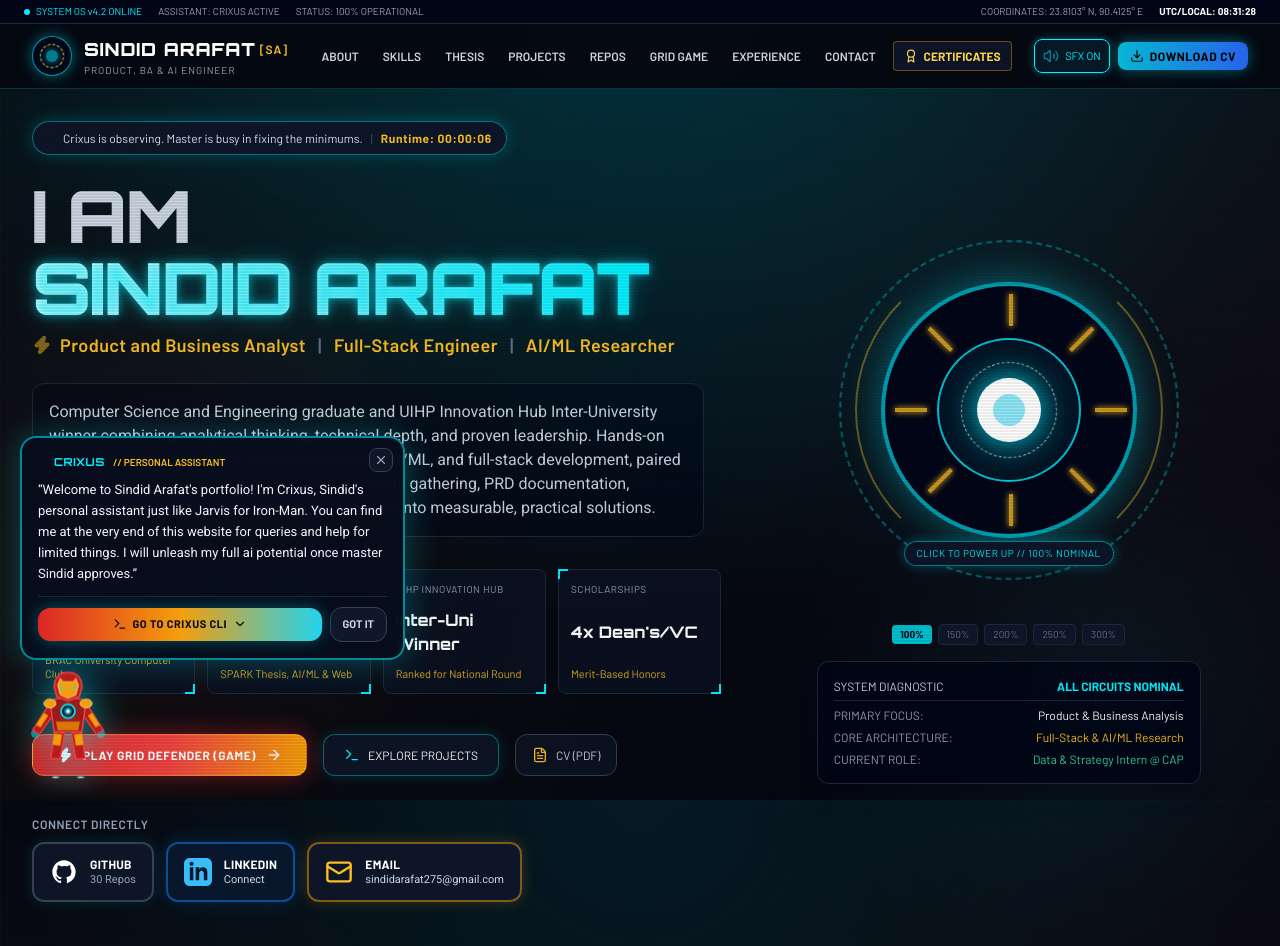
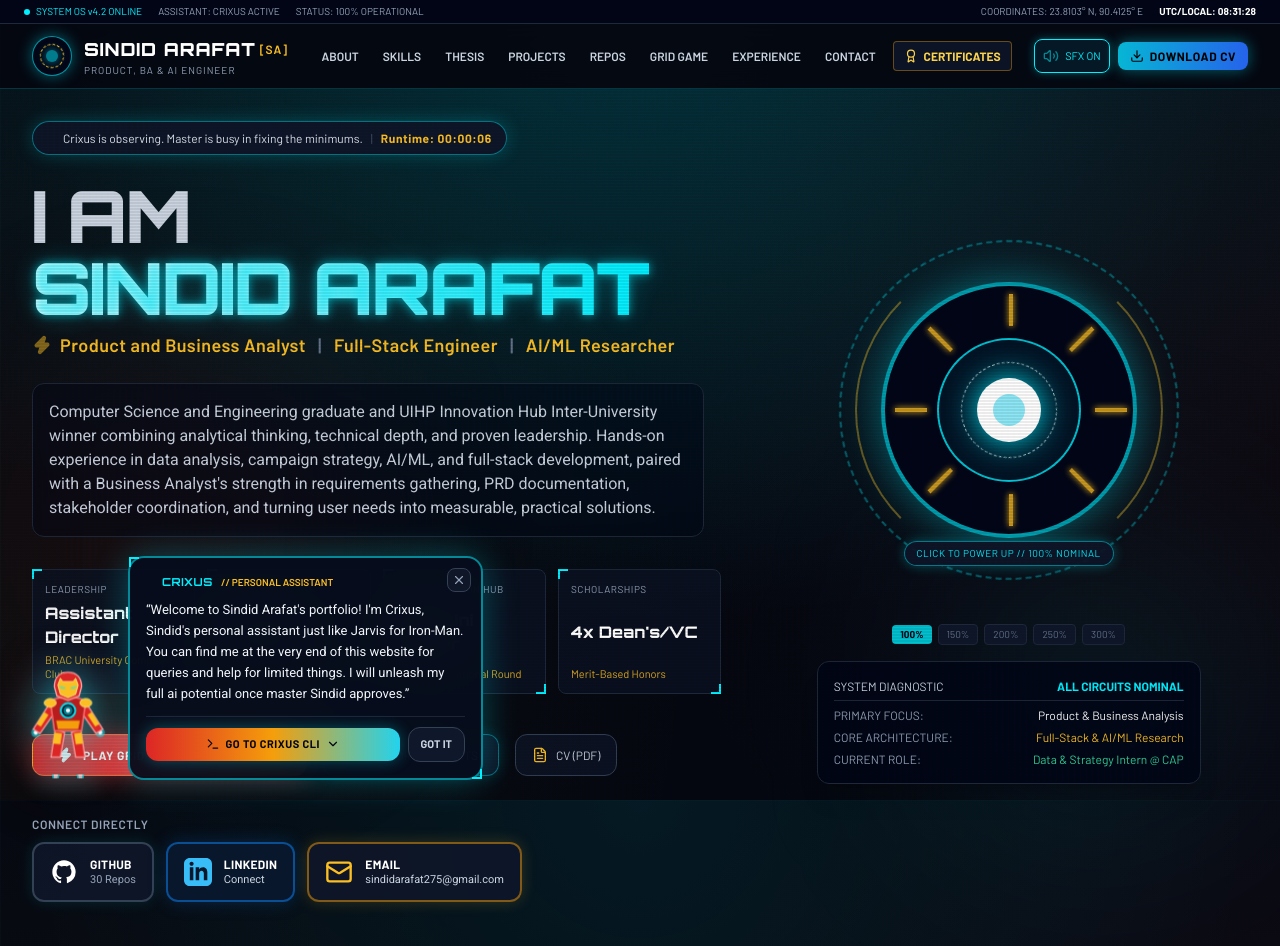
Before and after one commit to sindidarafat/portfolio_sa, a React (Vite) app: page / in a window 1280 px wide. Shown: the top 946 px of the page. Built offline with nearby package versions, Linux system fonts and the light colour scheme.

Commit message:
fix: ensure Iron-Man Crixus flies in visibly on every fresh visit and use zero-shake word fade reveal

```diff
--- a/src/App.tsx
+++ b/src/App.tsx
@@ -22,7 +22,7 @@ export function App() {
 
   const [welcomeOpen, setWelcomeOpen] = useState<boolean>(() => {
     if (typeof window === 'undefined') return false;
-    return !localStorage.getItem('crixus_welcomed_v2');
+    return !sessionStorage.getItem('crixus_welcomed_session');
   });
 
   // Sync browser back/forward navigation
@@ -64,28 +64,29 @@ export function App() {
   }, []);
 
   const dismissWelcome = () => {
-    localStorage.setItem('crixus_welcomed_v2', 'true');
+    sessionStorage.setItem('crixus_welcomed_session', 'true');
     setWelcomeOpen(false);
   };
 
   const handleJumpToCrixus = () => {
-    localStorage.setItem('crixus_welcomed_v2', 'true');
+    sessionStorage.setItem('crixus_welcomed_session', 'true');
     setWelcomeOpen(false);
     navigateTo('home', '#crixus-terminal');
   };
 
   return (
-    <div className="relative min-h-screen text-slate-100 flex flex-col font-sans selection:bg-arc selection:text-black overflow-x-hidden">
-      {/* Sci-fi Scanline Overlay */}
-      <div className="fixed inset-0 scanlines pointer-events-none z-40 opacity-30" />
-
-      {/* Compact Bottom-Left Flying Iron-Man Crixus Assistant */}
+    <>
+      {/* Compact Bottom-Left Flying Iron-Man Crixus Assistant (outside overflow-x-hidden so full flight path is never clipped!) */}
       <CrixusWelcomeModal
         isOpen={welcomeOpen}
         onClose={dismissWelcome}
         onJumpToCrixus={handleJumpToCrixus}
         onReopen={() => setWelcomeOpen(true)}
       />
+
+      <div className="relative min-h-screen text-slate-100 flex flex-col font-sans selection:bg-arc selection:text-black overflow-x-hidden">
+        {/* Sci-fi Scanline Overlay */}
+        <div className="fixed inset-0 scanlines pointer-events-none z-40 opacity-30" />
 
         {/* Navigation HUD */}
         <Navbar currentPage={currentPage} onNavigate={navigateTo} />
@@ -114,6 +115,7 @@ export function App() {
         {/* Footer */}
         <Footer />
       </div>
+    </>
   );
 }
 
--- a/src/components/CrixusWelcomeModal.tsx
+++ b/src/components/CrixusWelcomeModal.tsx
@@ -1,4 +1,4 @@
-import React, { useEffect, useState } from 'react';
+import React, { useEffect, useState, useMemo } from 'react';
 import { Terminal, X, Sparkles, ChevronDown } from 'lucide-react';
 import { sound } from '../utils/audio';
 
@@ -9,28 +9,29 @@ interface CrixusWelcomeModalProps {
   onReopen?: () => void;
 }
 
+const FULL_GREETING =
+  "Welcome to Sindid Arafat's portfolio! I'm Crixus, Sindid's personal assistant just like Jarvis for Iron-Man. You can find me at the very end of this website for queries and help for limited things. I will unleash my full ai potential once master Sindid approves.";
+
 export const CrixusWelcomeModal: React.FC<CrixusWelcomeModalProps> = ({
   isOpen,
   onClose,
   onJumpToCrixus,
   onReopen,
 }) => {
-  const fullGreeting =
-    "Welcome to Sindid Arafat's portfolio! I'm Crixus, Sindid's personal assistant just like Jarvis for Iron-Man. You can find me at the very end of this website for queries and help for limited things. I will unleash my full ai potential once master Sindid approves.";
+  const words = useMemo(() => FULL_GREETING.split(' '), []);
+  const [landed, setLanded] = useState(false);
+  const [visibleWords, setVisibleWords] = useState(0);
 
-  const [landed, setLanded] = useState(false);
-  const [charIndex, setCharIndex] = useState(0);
-
-  // Trigger fly-in landing sequence whenever opened
+  // Trigger Iron-Man fly-in landing sequence whenever opened
   useEffect(() => {
     if (!isOpen) {
       setLanded(false);
-      setCharIndex(0);
+      setVisibleWords(0);
       return;
     }
 
     setLanded(false);
-    setCharIndex(0);
+    setVisibleWords(0);
 
     const landTimer = setTimeout(() => {
       setLanded(true);
@@ -40,25 +41,25 @@ export const CrixusWelcomeModal: React.FC<CrixusWelcomeModalProps> = ({
     return () => clearTimeout(landTimer);
   }, [isOpen]);
 
-  // Silky smooth requestAnimationFrame reveal with zero layout shift / zero line-wrap jitter
+  // Buttery-smooth word-by-word opacity reveal — 0px layout shift, 0 shake!
   useEffect(() => {
     if (!isOpen || !landed) return;
     let rafId = 0;
     const startTime = performance.now();
-    const charsPerSecond = 65;
+    const wordsPerSecond = 11;
 
     const tick = (now: number) => {
       const elapsedSec = (now - startTime) / 1000;
-      const nextIndex = Math.min(fullGreeting.length, Math.floor(elapsedSec * charsPerSecond));
-      setCharIndex(nextIndex);
-      if (nextIndex < fullGreeting.length) {
+      const nextCount = Math.min(words.length, Math.floor(elapsedSec * wordsPerSecond) + 1);
+      setVisibleWords(nextCount);
+      if (nextCount < words.length) {
         rafId = requestAnimationFrame(tick);
       }
     };
 
     rafId = requestAnimationFrame(tick);
     return () => cancelAnimationFrame(rafId);
-  }, [isOpen, landed, fullGreeting.length]);
+  }, [isOpen, landed, words.length]);
 
   // Minimized floating Iron-Man dock button in bottom-left when closed
   if (!isOpen) {
@@ -71,9 +72,15 @@ export const CrixusWelcomeModal: React.FC<CrixusWelcomeModalProps> = ({
         }}
         title="Summon Crixus Assistant"
         aria-label="Summon Crixus Assistant"
-        className="fixed bottom-4 left-4 z-[85] group flex items-center gap-2 px-3 py-2 rounded-full bg-[#090f1f]/95 hover:bg-slate-900 border border-arc/50 hover:border-amber-400 shadow-[0_0_20px_rgba(0,240,255,0.3)] transition-all transform hover:scale-105"
+        className="fixed bottom-4 left-4 z-[90] group flex items-center gap-2 px-3 py-2 rounded-full bg-[#090f1f]/95 hover:bg-slate-900 border-2 border-arc/55 hover:border-amber-400 shadow-[0_0_22px_rgba(0,240,255,0.35)] transition-all transform hover:scale-105"
       >
-        <span className="w-2 h-2 rounded-full bg-arc animate-ping" />
+        {/* Mini Iron-Man Helmet Emblem */}
+        <svg viewBox="0 0 40 40" className="w-6 h-6 shrink-0" fill="none">
+          <path d="M20 4C12 4 8 10 8 18L10 28L20 35L30 28L32 18C32 10 28 4 20 4Z" fill="#B91C1C" stroke="#EF4444" strokeWidth="1.5" />
+          <path d="M13 10L15 13H25L27 10L29 17L27 26L20 31L13 26L11 17L13 10Z" fill="#F59E0B" />
+          <polygon points="12,18 18,19.5 17,22 13,21" fill="#00F0FF" />
+          <polygon points="28,18 22,19.5 23,22 27,21" fill="#00F0FF" />
+        </svg>
         <span className="text-[11px] font-mono font-bold text-white group-hover:text-arc tracking-wider">
           CRIXUS AI
         </span>
@@ -83,14 +90,113 @@ export const CrixusWelcomeModal: React.FC<CrixusWelcomeModalProps> = ({
 
   return (
     <div
-      className="fixed bottom-3 left-3 sm:bottom-5 sm:left-5 z-[95] pointer-events-none max-w-[calc(100vw-1.5rem)] w-[355px] sm:w-[385px]"
+      className="fixed bottom-3 left-3 sm:bottom-5 sm:left-5 z-[95] pointer-events-none max-w-[calc(100vw-1.5rem)]"
       role="region"
       aria-label="Crixus Personal Assistant"
     >
-      <div className="flex flex-col items-start gap-2">
-        {/* Compact HUD Speech Bubble — Appears after Iron-Man lands (< 1/4 screen) */}
+      <div className="flex flex-col-reverse sm:flex-row items-start sm:items-end gap-2.5 sm:gap-3">
+        {/* Flying Iron-Man Figure Landing on the Bottom-Left Corner */}
+        <div
+          className={`pointer-events-auto relative flex items-center gap-2 shrink-0 ${
+            landed ? 'animate-ironman-hover' : 'animate-ironman-fly'
+          }`}
+        >
+          <div
+            onClick={() => {
+              sound.playArcPulse();
+              onJumpToCrixus();
+            }}
+            title="Crixus — Click to jump to Crixus Terminal"
+            className="relative cursor-pointer group"
+          >
+            {/* Glowing Cyan Landing Pad Aura */}
+            <div className="absolute -bottom-1 left-1/2 -translate-x-1/2 w-16 h-3.5 rounded-full bg-arc/50 blur-md animate-pulse" />
+            <div className="absolute inset-0 rounded-full bg-red-600/15 blur-xl pointer-events-none" />
+
+            {/* Stylized Full-Body Flying Iron-Man SVG */}
+            <svg
+              viewBox="0 0 110 132"
+              className="w-20 h-24 sm:w-24 sm:h-28 drop-shadow-[0_0_20px_rgba(0,240,255,0.65)] transition-transform group-hover:scale-105"
+              fill="none"
+              xmlns="http://www.w3.org/2000/svg"
+            >
+              {/* Boot Repulsor Jet Flames */}
+              <g className="animate-thruster">
+                <polygon points="36,108 45,108 40,131" fill="#00F0FF" opacity="0.95" />
+                <polygon points="38,108 43,108 40,123" fill="#FFFFFF" />
+                <polygon points="65,108 74,108 70,131" fill="#00F0FF" opacity="0.95" />
+                <polygon points="67,108 72,108 70,123" fill="#FFFFFF" />
+              </g>
+
+              {/* Palm Stabilizer Thrusters */}
+              <circle cx="17" cy="78" r="5.5" fill="#00F0FF" opacity="0.9" className="animate-pulse" />
+              <circle cx="17" cy="78" r="2.5" fill="#FFFFFF" />
+              <circle cx="93" cy="78" r="5.5" fill="#00F0FF" opacity="0.9" className="animate-pulse" />
+              <circle cx="93" cy="78" r="2.5" fill="#FFFFFF" />
+
+              {/* Legs */}
+              <path d="M40 74L35 107H46L51 78Z" fill="#DC2626" stroke="#FCA5A5" strokeWidth="1.4" />
+              <path d="M70 74L75 107H64L59 78Z" fill="#DC2626" stroke="#FCA5A5" strokeWidth="1.4" />
+              {/* Gold Knee/Thigh Plates */}
+              <path d="M39 78L48 79L46 92L37 91Z" fill="#FBBF24" />
+              <path d="M71 78L62 79L64 92L73 91Z" fill="#FBBF24" />
+
+              {/* Arms (Stabilizer Flight Stance) */}
+              <path d="M33 44L14 74L22 79L38 56Z" fill="#DC2626" stroke="#FCA5A5" strokeWidth="1.4" />
+              <path d="M77 44L96 74L88 79L72 56Z" fill="#DC2626" stroke="#FCA5A5" strokeWidth="1.4" />
+              {/* Gold Forearm Accents */}
+              <path d="M27 54L18 68L23 71L32 57Z" fill="#FBBF24" />
+              <path d="M83 54L92 68L87 71L78 57Z" fill="#FBBF24" />
+
+              {/* Torso / Chest Armor */}
+              <path
+                d="M34 40L55 34L76 40L71 76H39L34 40Z"
+                fill="#B91C1C"
+                stroke="#F87171"
+                strokeWidth="1.8"
+              />
+              {/* Gold Shoulder Pauldrons */}
+              <ellipse cx="34" cy="43" rx="7" ry="5" fill="#FBBF24" stroke="#FEF08A" strokeWidth="1" />
+              <ellipse cx="76" cy="43" rx="7" ry="5" fill="#FBBF24" stroke="#FEF08A" strokeWidth="1" />
+              {/* Rib / Waist Gold Trim */}
+              <path d="M41 64H69L67 74H43L41 64Z" fill="#F59E0B" />
+
+              {/* Glowing Chest Reactor Core */}
+              <circle cx="55" cy="52" r="8.5" fill="#020617" stroke="#00F0FF" strokeWidth="2.2" />
+              <circle cx="55" cy="52" r="5.5" fill="#00F0FF" className="animate-pulse" />
+              <circle cx="55" cy="52" r="2.5" fill="#FFFFFF" />
+
+              {/* Helmet */}
+              <path
+                d="M55 7C44 7 39 14 39 24L42 35L55 40L68 35L71 24C71 14 66 7 55 7Z"
+                fill="#DC2626"
+                stroke="#FCA5A5"
+                strokeWidth="1.6"
+              />
+              {/* Gold Faceplate */}
+              <path
+                d="M46 14L49 18H61L64 14L67 22L64 33L55 37L46 33L43 22L46 14Z"
+                fill="#FBBF24"
+                stroke="#FEF08A"
+                strokeWidth="1"
+              />
+              {/* Glowing Cyan Eyes */}
+              <polygon points="45,23 52,24.5 51,27 46,26" fill="#00F0FF" className="animate-pulse" />
+              <polygon points="65,23 58,24.5 59,27 64,26" fill="#00F0FF" className="animate-pulse" />
+            </svg>
+          </div>
+
+          {!landed && (
+            <div className="px-2.5 py-1 rounded-lg bg-slate-950/90 border border-arc/50 text-[10px] font-mono text-arc flex items-center gap-1.5 shadow-[0_0_15px_rgba(0,240,255,0.4)]">
+              <Sparkles className="w-3 h-3 animate-spin" />
+              <span>CRIXUS INBOUND...</span>
+            </div>
+          )}
+        </div>
+
+        {/* Compact HUD Speech Bubble — Zero-Shake Per-Word Smooth Opacity Reveal */}
         {landed && (
-          <div className="pointer-events-auto w-full max-h-[55vh] overflow-y-auto rounded-2xl bg-[#070d1c]/95 backdrop-blur-xl border-2 border-arc/55 shadow-[0_0_35px_rgba(0,240,255,0.28)] p-3.5 sm:p-4 relative animate-bubble-pop hud-corner-box">
+          <div className="pointer-events-auto w-[320px] sm:w-[355px] max-w-[calc(100vw-1.5rem)] rounded-2xl bg-[#070d1c]/95 backdrop-blur-xl border-2 border-arc/55 shadow-[0_0_35px_rgba(0,240,255,0.28)] p-3.5 sm:p-4 relative animate-bubble-pop hud-corner-box">
             {/* Close / Minimize */}
             <button
               type="button"
@@ -115,24 +221,25 @@ export const CrixusWelcomeModal: React.FC<CrixusWelcomeModalProps> = ({
               </span>
             </div>
 
-            {/* Smooth Zero-Jitter Holographic Text Reveal */}
-            <p className="text-xs sm:text-[13px] font-sans leading-relaxed">
-              <span className="text-slate-100">&ldquo;{fullGreeting.slice(0, charIndex)}</span>
-              {charIndex < fullGreeting.length && (
-                <span className="relative inline-block w-0 h-3.5 align-middle" aria-hidden="true">
-                  <span className="absolute left-0 top-0 w-1.5 h-3.5 bg-arc shadow-[0_0_8px_#00f0ff] animate-pulse" />
-                </span>
-              )}
-              <span className="text-transparent select-none" aria-hidden="true">
-                {fullGreeting.slice(charIndex)}
-              </span>
+            {/* 100% Zero-Shake Smooth Word-by-Word Fade Reveal */}
+            <p className="text-xs sm:text-[13px] font-sans text-slate-100 leading-relaxed">
+              <span className="transition-opacity duration-300 opacity-100">&ldquo;</span>
+              {words.map((word, idx) => (
+                <React.Fragment key={idx}>
+                  <span
+                    className={`transition-opacity duration-300 ${
+                      idx < visibleWords ? 'opacity-100' : 'opacity-0'
+                    }`}
+                  >
+                    {word}
+                  </span>
+                  {idx < words.length - 1 ? ' ' : ''}
+                </React.Fragment>
+              ))}
               <span
-                className={
-                  charIndex >= fullGreeting.length
-                    ? 'text-slate-100 transition-opacity duration-300'
-                    : 'text-transparent select-none'
-                }
-                aria-hidden={charIndex < fullGreeting.length}
+                className={`transition-opacity duration-300 ${
+                  visibleWords >= words.length ? 'opacity-100' : 'opacity-0'
+                }`}
               >
                 &rdquo;
               </span>
@@ -166,102 +273,6 @@ export const CrixusWelcomeModal: React.FC<CrixusWelcomeModalProps> = ({
             </div>
           </div>
         )}
-
-        {/* Flying Iron-Man Figure Landing on the Bottom-Left Corner */}
-        <div
-          className={`pointer-events-auto relative flex items-center gap-2.5 ${
-            landed ? 'animate-ironman-hover' : 'animate-ironman-fly'
-          }`}
-        >
-          <div
-            onClick={() => {
-              sound.playArcPulse();
-              onJumpToCrixus();
-            }}
-            title="Crixus — Click to jump to Crixus Terminal"
-            className="relative cursor-pointer group"
-          >
-            {/* Landing Glow Ring */}
-            <div className="absolute -bottom-1 left-1/2 -translate-x-1/2 w-14 h-3 rounded-full bg-arc/40 blur-md animate-pulse" />
-
-            {/* Stylized Full-Body Flying Iron-Man SVG */}
-            <svg
-              viewBox="0 0 110 130"
-              className="w-16 h-20 sm:w-24 sm:h-28 drop-shadow-[0_0_18px_rgba(0,240,255,0.55)] transition-transform group-hover:scale-105"
-              fill="none"
-              xmlns="http://www.w3.org/2000/svg"
-            >
-              {/* Boot Repulsor Jet Flames */}
-              <g className="animate-thruster">
-                <polygon points="36,108 45,108 40,129" fill="#00F0FF" opacity="0.9" />
-                <polygon points="38,108 43,108 40,122" fill="#FFFFFF" />
-                <polygon points="65,108 74,108 70,129" fill="#00F0FF" opacity="0.9" />
-                <polygon points="67,108 72,108 70,122" fill="#FFFFFF" />
-              </g>
-
-              {/* Palm Stabilizer Thrusters */}
-              <circle cx="17" cy="78" r="5" fill="#00F0FF" opacity="0.85" className="animate-pulse" />
-              <circle cx="93" cy="78" r="5" fill="#00F0FF" opacity="0.85" className="animate-pulse" />
-
-              {/* Legs */}
-              <path d="M40 74L35 107H46L51 78Z" fill="#B91C1C" stroke="#EF4444" strokeWidth="1.5" />
-              <path d="M70 74L75 107H64L59 78Z" fill="#B91C1C" stroke="#EF4444" strokeWidth="1.5" />
-              {/* Gold Knee/Thigh Plates */}
-              <path d="M39 78L48 79L46 92L37 91Z" fill="#F59E0B" />
-              <path d="M71 78L62 79L64 92L73 91Z" fill="#F59E0B" />
-
-              {/* Arms (Stabilizer Flight Stance) */}
-              <path d="M33 44L14 74L22 79L38 56Z" fill="#B91C1C" stroke="#EF4444" strokeWidth="1.5" />
-              <path d="M77 44L96 74L88 79L72 56Z" fill="#B91C1C" stroke="#EF4444" strokeWidth="1.5" />
-              {/* Gold Forearm Accents */}
-              <path d="M27 54L18 68L23 71L32 57Z" fill="#F59E0B" />
-              <path d="M83 54L92 68L87 71L78 57Z" fill="#F59E0B" />
-
-              {/* Torso / Chest Armor */}
-              <path
-                d="M34 40L55 34L76 40L71 76H39L34 40Z"
-                fill="#991B1B"
-                stroke="#EF4444"
-                strokeWidth="1.8"
-              />
-              {/* Gold Shoulder Pauldrons */}
-              <ellipse cx="34" cy="43" rx="7" ry="5" fill="#F59E0B" stroke="#FDE68A" strokeWidth="1" />
-              <ellipse cx="76" cy="43" rx="7" ry="5" fill="#F59E0B" stroke="#FDE68A" strokeWidth="1" />
-              {/* Rib / Waist Gold Trim */}
-              <path d="M41 64H69L67 74H43L41 64Z" fill="#D97706" />
-
-              {/* Glowing Chest Reactor Core */}
-              <circle cx="55" cy="52" r="8" fill="#020617" stroke="#00F0FF" strokeWidth="2" />
-              <circle cx="55" cy="52" r="5" fill="#00F0FF" className="animate-pulse" />
-              <circle cx="55" cy="52" r="2.3" fill="#FFFFFF" />
-
-              {/* Helmet */}
-              <path
-                d="M55 7C44 7 39 14 39 24L42 35L55 40L68 35L71 24C71 14 66 7 55 7Z"
-                fill="#B91C1C"
-                stroke="#EF4444"
-                strokeWidth="1.8"
-              />
-              {/* Gold Faceplate */}
-              <path
-                d="M46 14L49 18H61L64 14L67 22L64 33L55 37L46 33L43 22L46 14Z"
-                fill="#F59E0B"
-                stroke="#FDE68A"
-                strokeWidth="1"
-              />
-              {/* Glowing Cyan Eyes */}
-              <polygon points="45,23 52,24.5 51,27 46,26" fill="#00F0FF" className="animate-pulse" />
-              <polygon points="65,23 58,24.5 59,27 64,26" fill="#00F0FF" className="animate-pulse" />
-            </svg>
-          </div>
-
-          {!landed && (
-            <div className="px-2.5 py-1 rounded-lg bg-slate-950/90 border border-arc/50 text-[10px] font-mono text-arc flex items-center gap-1.5 shadow-[0_0_15px_rgba(0,240,255,0.4)]">
-              <Sparkles className="w-3 h-3 animate-spin" />
-              <span>CRIXUS INBOUND...</span>
-            </div>
-          )}
-        </div>
       </div>
     </div>
   );
```
Also changed, not shown: src/styles/index.css (+7 -6 lines). Lines whose indentation alone changed are shown as unchanged.
